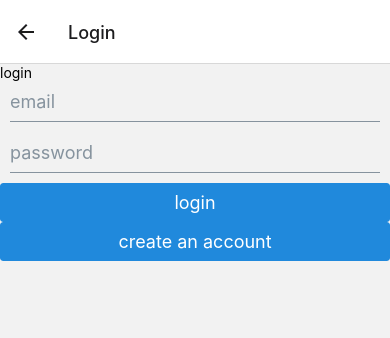
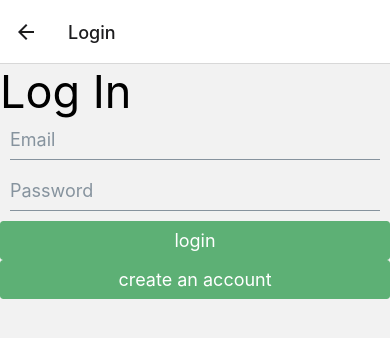
Before and after one commit to gracetxgao/DareVenture, a React Native app: screen /Login in a window 390 px wide. Shown: the top 338 px of the page. Built offline with nearby package versions, Linux system fonts and the light colour scheme.

Commit message:
Started login styles

```diff
--- a/pages/Login.tsx
+++ b/pages/Login.tsx
@@ -1,24 +1,26 @@
-import { Text, View } from 'react-native';
+import { Text, View, StyleSheet } from 'react-native';
 import { Button } from 'react-native-elements';
 import { Input } from 'react-native-elements';
 
 const LoginScreen = ({ navigation }) => {
     return (
         <View>
-            <Text>login</Text>
+            <Text style={styles.text}>Log In</Text>
             <Input
-                placeholder='email'
+                placeholder='Email'
             />
             <Input
-                placeholder='password'
+                placeholder='Password'
             />
             <Button
+                buttonStyle ={styles.button}
                 title="login"
                 onPress={() =>
                     navigation.navigate('Home')
                 }
             />
             <Button
+                buttonStyle ={styles.button}
                 title="create an account"
                 onPress={() =>
                     navigation.navigate('Signup')
@@ -28,4 +30,19 @@ const LoginScreen = ({ navigation }) => {
     )
 }
 
+const styles = StyleSheet.create({
+    text: {
+        fontSize: 45,
+        alignContent: "center",
+        justifyContent: 'center',
+    },
+    button: {
+        backgroundColor: '#5DB075',
+    }
+
+
+
+});
+
+
 export default LoginScreen;
```
